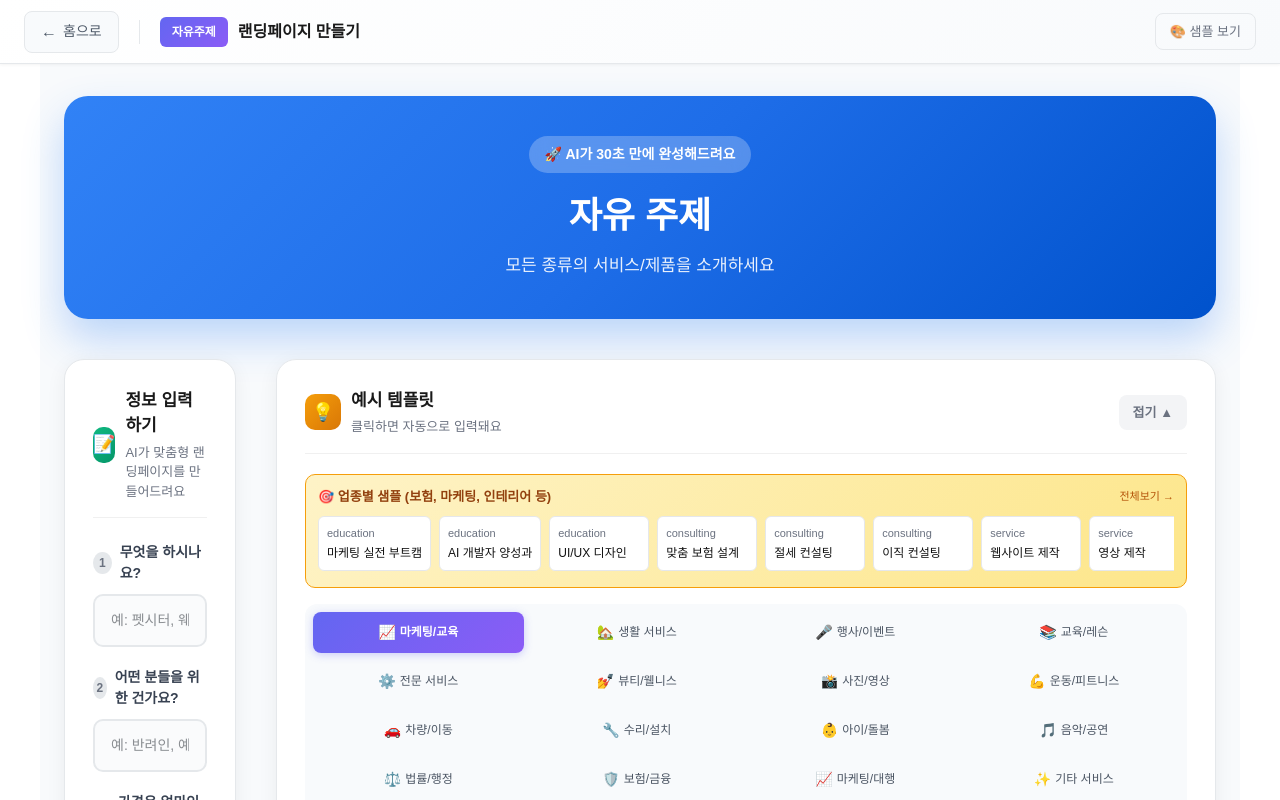
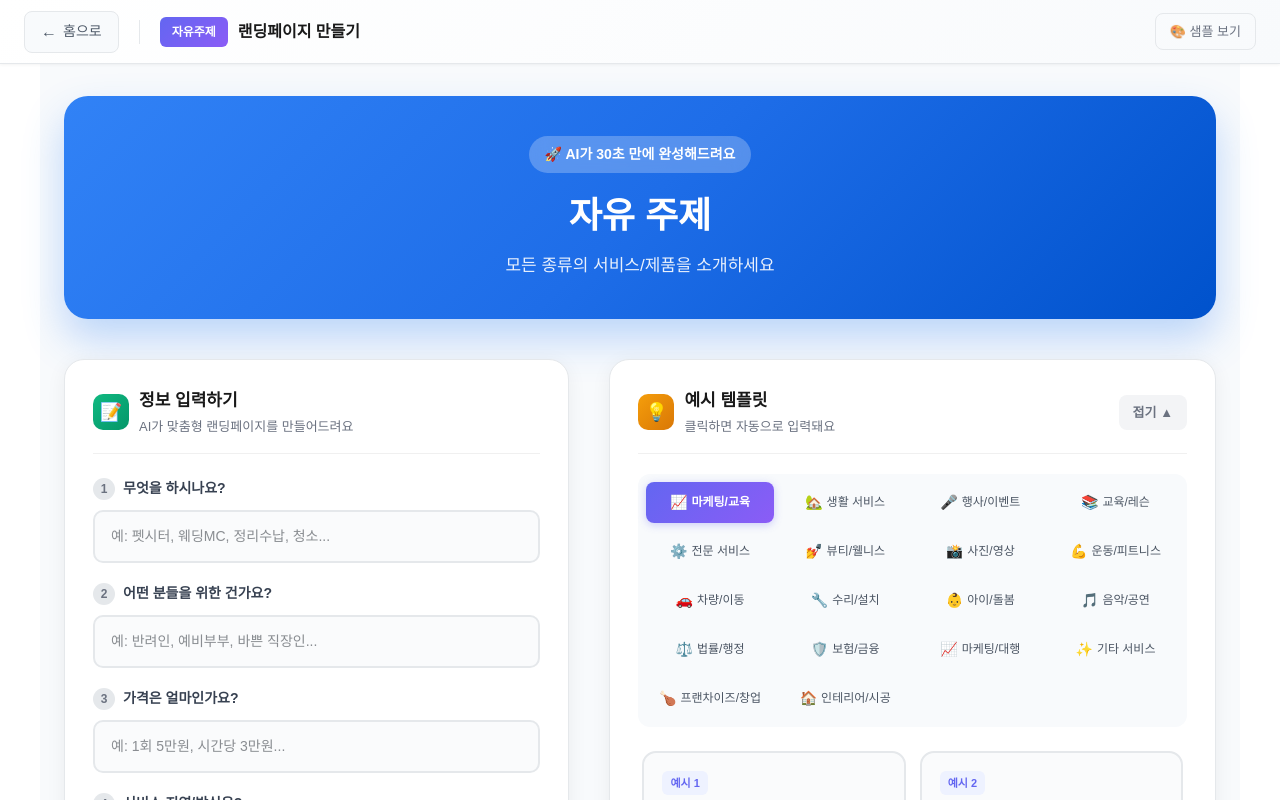
Before and after one commit to jsky9292/landingpage_membership, a Next.js app: page /create/free in a window 1280 px wide. Shown: the top 800 px of the page. Built offline with nearby package versions, Linux system fonts and the light colour scheme; no server answers; a web font is replaced by a local one.

Commit message:
Add 보험/재무, 마케팅/광고, 인테리어/시공, 프랜차이즈/창업 categories to course (remove yellow gallery)

```diff
--- a/app/create/[topic]/page.tsx
+++ b/app/create/[topic]/page.tsx
@@ -5,7 +5,7 @@ import { useParams, useRouter, useSearchParams } from 'next/navigation';
 import { useSession } from 'next-auth/react';
 import { useUsageLimits } from '@/hooks/useUsageLimits';
 import { toneStyles, customEmojis } from '@/lib/config/emojis';
-import { getSampleById, samplePages } from '@/data/samples';
+import { getSampleById } from '@/data/samples';
 
 // 질문-답변 형식 가이드
 interface TopicGuide {
@@ -174,6 +174,54 @@ const topicData: Record<string, TopicGuide> = {
           { title: '스피치 훈련', content: '떨리지 않는 발표의 기술. 발성, 제스처, 시선처리. 4주 25만원. 영상 피드백. 실전 발표 3회.' },
           { title: '재테크 기초', content: '사회초년생 재테크 첫걸음. 저축, 투자, 보험 기초. 2주 10만원. 가계부 템플릿. 개인 상담 1회.' },
           { title: '명상 클래스', content: '마음챙김 명상 입문. 호흡법, 바디스캔, 일상 명상. 4주 12만원. 온라인 진행. 명상 앱 구독권.' },
+        ]
+      },
+      {
+        name: '보험/재무',
+        icon: '🛡️',
+        examples: [
+          { title: '맞춤 보험 설계', content: '보험전문가 1:1 맞춤 보험 설계. 생명보험, 손해보험, 연금 분석. 무료 상담.' },
+          { title: '보험 리모델링', content: '기존 보험 점검 및 리모델링. 중복 보장 제거, 보험료 절감. 무료 분석.' },
+          { title: '변액보험 컨설팅', content: '변액보험 펀드 변경 컨설팅. 수익률 분석, 포트폴리오 조정. 1회 5만원.' },
+          { title: '퇴직연금 상담', content: 'DC형/IRP 퇴직연금 운용 상담. 펀드 선택, 세제혜택 안내. 무료 상담.' },
+          { title: '보험금 청구 대행', content: '보험금 청구 서류 작성 대행. 실손보험, 진단금, 수술비. 성공시 10%.' },
+          { title: '법인보험 설계', content: '법인 대표/임원 보험 설계. 퇴직금, 가업승계, 절세. CEO 맞춤 플랜.' },
+        ]
+      },
+      {
+        name: '마케팅/광고',
+        icon: '📢',
+        examples: [
+          { title: '퍼포먼스 마케팅', content: '페이스북/인스타 광고 대행. ROAS 200% 목표. 월 50만원부터.' },
+          { title: '블로그 마케팅', content: '네이버 블로그 상위노출 마케팅. 체험단 운영, 포스팅 대행. 월 30만원.' },
+          { title: '인플루언서 마케팅', content: '인스타/유튜브 인플루언서 섭외 대행. 브랜드 협찬 연결. 건당 10만원.' },
+          { title: '바이럴 마케팅', content: '카페/커뮤니티 바이럴 마케팅. 자연스러운 입소문. 월 20만원.' },
+          { title: '콘텐츠 마케팅', content: '브랜드 콘텐츠 기획/제작. 카드뉴스, 숏폼, 블로그. 월 80만원.' },
+          { title: 'SNS 운영대행', content: '인스타그램 계정 운영 대행. 피드 기획, 게시물 제작. 월 50만원.' },
+        ]
+      },
+      {
+        name: '인테리어/시공',
+        icon: '🏠',
+        examples: [
+          { title: '아파트 인테리어', content: '30평대 아파트 풀 인테리어. 디자인부터 시공까지. 평당 80만원.' },
+          { title: '부분 인테리어', content: '주방/욕실/거실 부분 인테리어. 저렴하게 분위기 전환. 200만원부터.' },
+          { title: '사무실 인테리어', content: '사무실/오피스 인테리어 전문. 파티션, 조명, 가구. 평당 50만원.' },
+          { title: '상가 인테리어', content: '카페/음식점 상가 인테리어. 컨셉 기획부터 준공까지. 평당 100만원.' },
+          { title: '셀프 인테리어 컨설팅', content: '셀프 인테리어 1:1 컨설팅. 자재 선택, 시공 순서 안내. 2시간 10만원.' },
+          { title: '홈스타일링', content: '가구 재배치, 소품 연출 홈스타일링. 이사 없이 분위기 전환. 1회 30만원.' },
+        ]
+      },
+      {
+        name: '프랜차이즈/창업',
+        icon: '🏪',
+        examples: [
+          { title: '치킨 프랜차이즈', content: '인기 치킨 브랜드 가맹 상담. 창업비용 5000만원대. 본사 교육 2주.' },
+          { title: '카페 창업', content: '소자본 카페 창업 컨설팅. 브랜드 선정부터 오픈까지. 3000만원대 가능.' },
+          { title: '무인매장 창업', content: '무인 아이스크림/편의점 창업. 최소 인건비. 2000만원대. 24시간 운영.' },
+          { title: '배달 전문점', content: '배달 전문 음식점 창업. 소형 주방으로 가능. 1500만원대.' },
+          { title: '프랜차이즈 컨설팅', content: '프랜차이즈 선택 컨설팅. 브랜드 비교 분석, 수익성 검토. 1회 20만원.' },
+          { title: '소자본 창업', content: '1000만원 이하 소자본 창업 아이템. 온라인/오프라인 추천. 1:1 상담 무료.' },
         ]
       },
     ]
@@ -2476,44 +2524,6 @@ export default function CreatePage() {
 
             {showExamples && (
               <>
-                {/* 업종별 샘플 갤러리 */}
-                <div style={{
-                  marginBottom: '16px',
-                  padding: '12px',
-                  background: 'linear-gradient(135deg, #FEF3C7 0%, #FDE68A 100%)',
-                  borderRadius: '10px',
-                  border: '1px solid #F59E0B',
-                }}>
-                  <div style={{ display: 'flex', alignItems: 'center', justifyContent: 'space-between', marginBottom: '10px' }}>
-                    <span style={{ fontSize: '13px', fontWeight: '600', color: '#92400E' }}>
-                      🎯 업종별 샘플 (보험, 마케팅, 인테리어 등)
-                    </span>
-                    <button onClick={() => router.push('/samples')} style={{ fontSize: '11px', color: '#B45309', background: 'none', border: 'none', cursor: 'pointer' }}>
-                      전체보기 →
-                    </button>
-                  </div>
-                  <div style={{ display: 'flex', gap: '8px', overflowX: 'auto', paddingBottom: '4px' }}>
-                    {samplePages.slice(0, 8).map((sample) => (
-                      <button
-                        key={sample.id}
-                        onClick={() => {
-                          if (sample.formData) {
-                            const parts = sample.formData.content.split('. ').filter(Boolean);
-                            const newAnswers = new Array(config.questions?.length || 6).fill('');
-                            newAnswers[0] = sample.formData.title;
-                            if (parts.length > 0) newAnswers[1] = parts.slice(0, 2).join('. ');
-                            setAnswers(newAnswers);
-                          }
-                        }}
-                        style={{ minWidth: '100px', padding: '8px', background: '#fff', border: '1px solid #E5E7EB', borderRadius: '6px', cursor: 'pointer', textAlign: 'left', flexShrink: 0 }}
-                      >
-                        <div style={{ fontSize: '11px', color: '#6B7280', marginBottom: '2px' }}>{sample.category}</div>
-                        <div style={{ fontSize: '12px', fontWeight: '500', color: '#111' }}>{sample.formData?.title?.slice(0, 10) || sample.id}</div>
-                      </button>
-                    ))}
-                  </div>
-                </div>
-
                 {/* 카테고리 탭 - 그리드 정렬 */}
                 <div style={{
                   display: 'grid',
```
